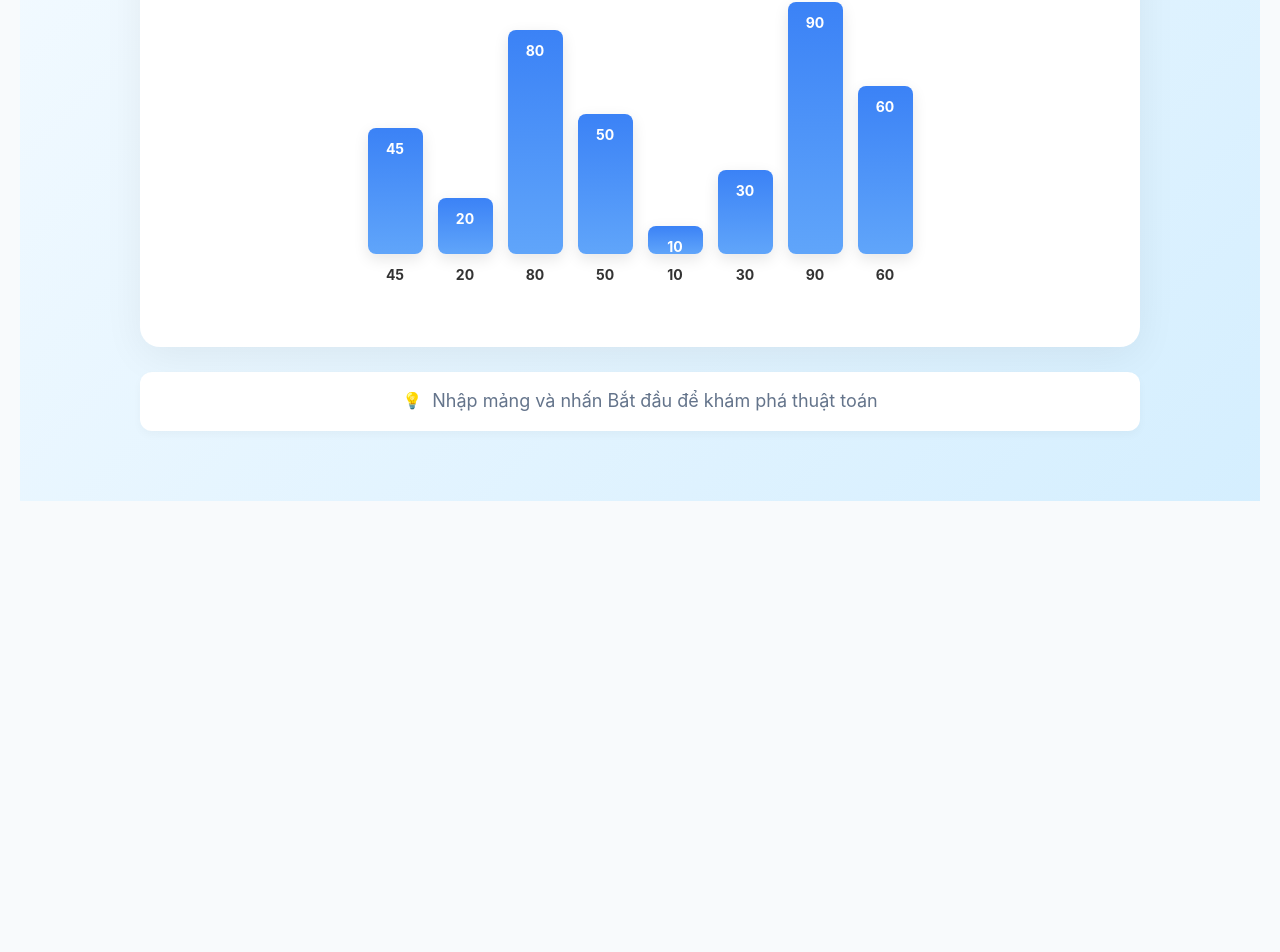
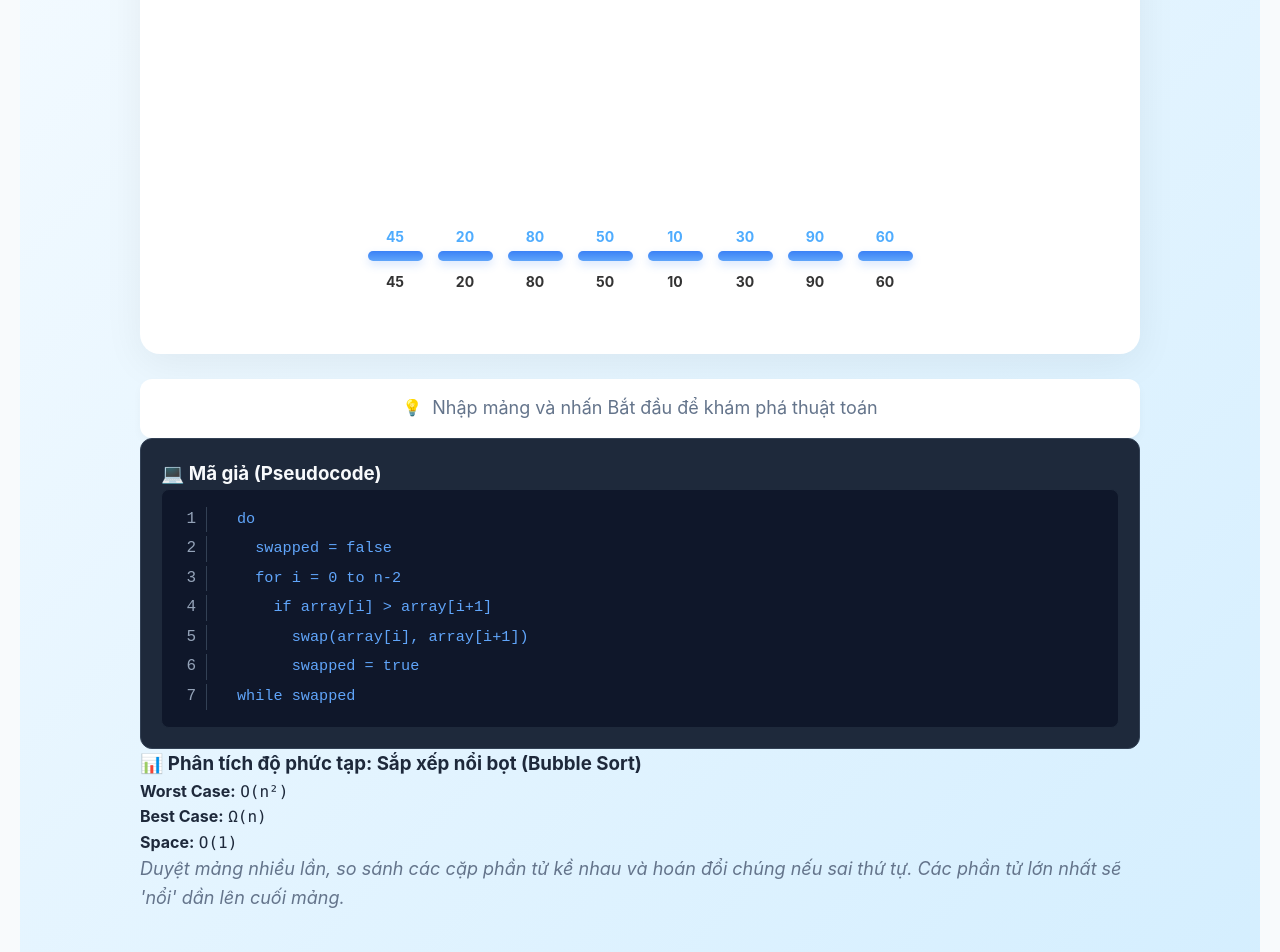
Before and after one commit to lethingocnhat462-ux/Visalgo-final-project, a React (Create React App) app: page /Visalgo-final-project/algorithms/bubble in a window 1280 px wide. Shown: the part 389-1341 px from the top of the page. Before the commit the page ends 910 px from the top, so only its background shows below. Built offline with nearby package versions, Linux system fonts and the light colour scheme.

Commit message:
Nhất thêm vài tính năng mới

```diff
--- a/src/App.js
+++ b/src/App.js
@@ -11,6 +11,7 @@ function App() {
   return (
 
       <Router basename="/Visalgo-final-project">
+
       <div className="app-container">
         <Header />
         <main style={{ padding: '20px' }}>
--- a/src/components/Bar.js
+++ b/src/components/Bar.js
@@ -1,24 +1,37 @@
+// src/components/Bar.js
 import React from 'react';
 
-const Bar = ({ value, status }) => {
+const Bar = ({ value, status, maxValue }) => {
   const getStatusClass = () => {
     if (status === 'comparing' || status === 'swapping') return 'processing';
     if (status === 'sorted') return 'completed';
     return '';
   };
 
+  // QUAN TRỌNG: Tính tỷ lệ phần trăm riêng cho từng cột
+  // safeMaxValue đảm bảo không chia cho 0.
+  // Chúng ta dùng Math.max(..., 5) để cột nhỏ nhất vẫn nhìn thấy được.
+  const safeMaxValue = maxValue && maxValue > 0 ? maxValue : 100;
+  const heightPercent = Math.max((value / safeMaxValue) * 85, 5);
+
   return (
-    <div className="bar-wrapper" style={{ transition: 'all 0.4s ease' }}>
-      <div className={`bar ${getStatusClass()}`}
-           style={{
-             height: `${value * 2.8}px`,
-             boxShadow: '0 5px 15px rgba(0,0,0,0.1)'
-           }}>
-        <span className="value-top">{value}</span>
-      </div>
-      <span className="value-bottom" style={{ fontWeight: 'bold', color: '#333' }}>{value}</span>
+  <div className="bar-wrapper">
+    <div className={`bar ${getStatusClass()}`}
+         style={{
+           height: `${heightPercent}%`,
+           transition: 'height 0.4s ease-in-out',
+           width: '100%',
+           position: 'relative' // Bỏ backgroundColor ở đây để CSS xử lý
+         }}>
+      <span className="value-top" style={{ position: 'absolute', top: '-25px', width: '100%', textAlign: 'center', color: '#4facfe' }}>
+        {value}
+      </span>
     </div>
-  );
+    <span className="value-bottom" style={{ marginTop: '10px', fontWeight: 'bold', color: '#333' }}>
+      {value}
+    </span>
+  </div>
+);
 };
 
 export default Bar;
--- a/src/components/Visualizer.css
+++ b/src/components/Visualizer.css
@@ -1,25 +1,47 @@
-/* src/styles/Visualizer.css hoặc file tương đương */
-.visualizer-container {
-  width: 90%; /* Mở rộng chiều ngang */
-  max-width: 1000px;
-  margin: 40px auto;
-  padding: 20px;
-  background-color: #ffffff;
-  border-radius: 15px;
-  box-shadow: 0 4px 20px rgba(0,0,0,0.05);
-
-  /* Tăng chiều cao vùng hiển thị */
-  min-height: 500px;
-  display: flex;
-  flex-direction: column;
-  justify-content: space-between;
-}
+/* src/styles/Visualizer.css */
 
 .bars-display {
   display: flex;
-  align-items: flex-end; /* Căn các cột ở đáy */
+  align-items: flex-end; /* Quan trọng: Đẩy các wrapper xuống đáy khung chứa */
   justify-content: center;
-  /* Quan trọng: Chiều cao này quyết định độ lớn của biểu đồ */
   height: 400px;
-  padding-bottom: 40px; /* Chừa chỗ cho con số hiển thị bên dưới */
+  gap: 12px;
+  padding: 20px;
+  width: 100%;
 }
+
+.bar-wrapper {
+  display: flex;
+  flex-direction: column; /* Xếp theo cột: [Số trên] -> [Thanh Bar] -> [Số dưới] */
+  justify-content: flex-end; /* Đẩy thanh bar xuống sát nhãn số phía dưới */
+  align-items: center;
+  height: 100%;
+  flex: 1;
+  max-width: 60px;
+  min-width: 35px;
+}
+
+.bar {
+  width: 100%;
+  /* Thay đổi màu sang gradient xanh sáng để giống hình mẫu 72c54f.jpg */
+  background: linear-gradient(180deg, #4facfe 0%, #00f2fe 100%);
+  border-radius: 8px 8px 0 0; /* Chỉ bo góc trên */
+  position: relative;
+}
+/* Thêm vào src/styles/Visualizer.css */
+.complexity-card {
+  border-left: 5px solid #4facfe; /* Màu xanh đồng bộ với các cột */
+  text-align: left;
+}
+
+.complexity-card table td {
+  padding: 8px 0;
+  border-bottom: 1px solid #eee;
+}
+
+.complexity-card code {
+  background: #eef2f7;
+  padding: 2px 6px;
+  border-radius: 4px;
+  color: #f5576c; /* Màu đỏ nổi bật cho độ phức tạp */
+}
--- /dev/null
+++ b/src/constants/algorithmData.js
@@ -0,0 +1,52 @@
+export const ALGO_INFO = {
+  bubble: {
+    name: "Sắp xếp nổi bọt (Bubble Sort)",
+    worstCase: "O(n²)",
+    averageCase: "Θ(n²)",
+    bestCase: "Ω(n)",
+    spaceComplexity: "O(1)",
+    description: "Duyệt mảng nhiều lần, so sánh các cặp phần tử kề nhau và hoán đổi chúng nếu sai thứ tự. Các phần tử lớn nhất sẽ 'nổi' dần lên cuối mảng.",
+    pseudocode: [
+      "do",
+      "  swapped = false",
+      "  for i = 0 to n-2",
+      "    if array[i] > array[i+1]",
+      "      swap(array[i], array[i+1])",
+      "      swapped = true",
+      "while swapped"
+    ]
+  },
+  selection: {
+    name: "Sắp xếp chọn (Selection Sort)",
+    worstCase: "O(n²)",
+    averageCase: "Θ(n²)",
+    bestCase: "Ω(n²)",
+    spaceComplexity: "O(1)",
+    description: "Chia mảng thành hai phần: đã sắp xếp và chưa sắp xếp. Thuật toán liên tục tìm phần tử nhỏ nhất trong phần chưa sắp xếp và đưa nó về cuối phần đã sắp xếp.",
+    pseudocode: [
+      "for i = 0 to n-1",
+      "  minIndex = i",
+      "  for j = i+1 to n-1",
+      "    if array[j] < array[minIndex]",
+      "      minIndex = j",
+      "  swap(array[i], array[minIndex])"
+    ]
+  },
+  insertion: {
+    name: "Sắp xếp chèn (Insertion Sort)",
+    worstCase: "O(n²)",
+    averageCase: "Θ(n²)",
+    bestCase: "Ω(n)",
+    spaceComplexity: "O(1)",
+    description: "Xây dựng mảng đã sắp xếp bằng cách lấy từng phần tử từ phần chưa sắp xếp và 'chèn' nó vào đúng vị trí trong phần đã sắp xếp.",
+    pseudocode: [
+      "for i = 1 to n-1",
+      "  key = array[i]",
+      "  j = i - 1",
+      "  while j >= 0 and array[j] > key",
+      "    array[j + 1] = array[j]",
+      "    j = j - 1",
+      "  array[j + 1] = key"
+    ]
+  }
+};
--- a/src/pages/HomePage.css
+++ b/src/pages/HomePage.css
@@ -28,7 +28,18 @@
   align-items: center;
 
 }
+.speed-control {
+  margin: 20px 0;
+  color: white;
+  display: flex;
+  align-items: center;
+  gap: 15px;
+}
 
+.speed-control input[type="range"] {
+  accent-color: #3b82f6; /* Màu xanh đồng bộ với nút bấm */
+  cursor: pointer;
+}
 /* 3. Làm nổi font chữ tiêu đề */
 
 .hero h1 {
--- a/src/pages/VisualizationPage.css
+++ b/src/pages/VisualizationPage.css
@@ -24,7 +24,100 @@
   display: flex;
   flex-direction: column;
 }
+.speed-group {
+  display: flex;
+  flex-direction: column;
+  align-items: center;
+  gap: 5px;
+  min-width: 150px;
+}
 
+.speed-slider {
+  width: 100%;
+  cursor: pointer;
+  accent-color: #3b82f6; /* Màu xanh neon đồng bộ */
+}
+
+.label-text {
+  font-size: 0.9rem;
+  color: #cbd5e1;
+  font-weight: 500;
+}
+.pseudocode-card {
+  background: #1e293b; /* Nền xanh xám đậm hơn một chút */
+  border: 1px solid #334155;
+  border-radius: 12px;
+  padding: 20px;
+  color: #f8fafc; /* Chữ tiêu đề trắng rõ */
+}
+
+.code-container {
+  background: #0f172a; /* Nền vùng code đen sâu */
+  padding: 15px;
+  border-radius: 8px;
+  font-family: 'Fira Code', monospace;
+  border: 1px solid #1e293b;
+}
+
+.code-line {
+  display: flex;
+  gap: 15px;
+  padding: 2px 8px;
+  transition: all 0.2s;
+}
+
+.code-line.highlight {
+  background: rgba(59, 130, 246, 0.2);
+  border-radius: 4px;
+}
+.code-line.highlight .code-text {
+  color: #fbbf24; /* Dòng đang chạy sẽ chuyển sang màu Vàng rực rỡ */
+}
+
+.line-number {
+  color: #94a3b8; /* Số dòng màu xám sáng */
+  min-width: 25px;
+  display: inline-block;
+  text-align: right;
+  margin-right: 15px;
+  border-right: 1px solid #334155;
+  padding-right: 10px;
+}
+.pseudocode-container {
+  background: #cdd1da; /* Nền xanh đen sâu */
+  border: 1px solid #1e293b;
+  border-radius: 12px;
+  padding: 1.5rem;
+  margin-top: 2rem;
+  box-shadow: 0 10px 25px rgba(0,0,0,0.3);
+}
+
+.code-block {
+  font-family: 'Fira Code', monospace; /* Font chữ lập trình */
+  line-height: 1.6;
+}
+
+.code-line {
+  display: flex;
+  gap: 15px;
+  padding: 2px 5px;
+  border-radius: 4px;
+}
+
+.line-num {
+  color: #64748b; /* Số dòng màu xám */
+  min-width: 25px;
+  text-align: right;
+  border-right: 1px solid #334155;
+  padding-right: 10px;
+}
+
+.code-text {
+  color: #60a5fa; /* Màu xanh dương sáng (Sky Blue) giúp chữ cực kỳ nổi bật */
+  margin: 0;
+  font-size: 0.95rem;
+  font-weight: 500;
+}
 .algo-display-title {
   text-align: center;
   font-size: 2.2rem;
--- a/src/pages/VisualizationPage.js
+++ b/src/pages/VisualizationPage.js
@@ -5,6 +5,41 @@ import { bubbleSortSteps } from '../algorithms/bubbleSort';
 import { insertionSortSteps } from '../algorithms/insertionSort';
 import { mergeSortSteps } from '../algorithms/mergeSort';
 import './VisualizationPage.css';
+import { ALGO_INFO } from '../constants/algorithmData';
+
+// Component con hiển thị Độ phức tạp
+const ComplexityCard = ({ algoKey }) => {
+  const info = ALGO_INFO[algoKey] || ALGO_INFO.bubble;
+  return (
+    <div className="complexity-card-styled">
+      <h3>📊 Phân tích độ phức tạp: {info.name}</h3>
+      <div className="complexity-grid">
+        <div className="comp-item"><strong>Worst Case:</strong> <code>{info.worstCase}</code></div>
+        <div className="comp-item"><strong>Best Case:</strong> <code>{info.bestCase}</code></div>
+        <div className="comp-item"><strong>Space:</strong> <code>{info.spaceComplexity}</code></div>
+      </div>
+      <p className="algo-desc"><em>{info.description}</em></p>
+    </div>
+  );
+};
+
+// Component con hiển thị Mã giả
+const PseudocodeCard = ({ algoKey }) => {
+  const info = ALGO_INFO[algoKey] || ALGO_INFO.bubble;
+  return (
+    <div className="pseudocode-card">
+      <h3>💻 Mã giả (Pseudocode)</h3>
+      <div className="code-container">
+        {info.pseudocode?.map((line, index) => (
+          <div key={index} className="code-line">
+            <span className="line-number">{index + 1}</span>
+            <pre className="code-text">{line}</pre>
+          </div>
+        ))}
+      </div>
+    </div>
+  );
+};
 
 export default function VisualizationPage() {
   const { algo } = useParams();
@@ -14,7 +49,9 @@ export default function VisualizationPage() {
   const [currentStep, setCurrentStep] = useState(-1);
   const [isPlaying, setIsPlaying] = useState(false);
   const [speed, setSpeed] = useState(400);
+
   const intervalRef = useRef(null);
+  const maxValue = array.length > 0 ? Math.max(...array) : 100;
 
   useEffect(() => {
     handleStart();
@@ -63,9 +100,7 @@ export default function VisualizationPage() {
   return (
     <div className="visual-page">
       <div className="bg-overlay"></div>
-
       <div className="content-container">
-        {/* Tiêu đề thuật toán hiển thị lại ở đây */}
         <h1 className="algo-display-title">Thuật toán: {algo?.toUpperCase()}</h1>
 
         <div className="toolbar-card">
@@ -75,6 +110,15 @@ export default function VisualizationPage() {
               value={inputArray}
               onChange={(e) => setInputArray(e.target.value)}
               className="styled-input"
+            />
+          </div>
+
+          <div className="speed-group">
+            <span className="label-text">Tốc độ: {speed}ms</span>
+            <input
+              type="range" min="50" max="1500" step="50"
+              value={speed} onChange={(e) => setSpeed(Number(e.target.value))}
+              className="speed-slider"
             />
           </div>
 
@@ -95,8 +139,7 @@ export default function VisualizationPage() {
             const isActive = currentData.indices?.includes(index);
             if (isActive) status = currentData.status;
             if (currentData.sortedIndices?.includes(index)) status = "sorted";
-
-            return <Bar key={index} value={value} status={status} />;
+            return <Bar key={index} value={value} status={status} maxValue={maxValue} />;
           })}
         </div>
 
@@ -104,6 +147,12 @@ export default function VisualizationPage() {
           <span className="emoji">💡</span>
           <p>{currentData.description || "Nhập mảng và nhấn Bắt đầu để khám phá thuật toán"}</p>
         </div>
+
+        {/* HIỂN THỊ MÃ GIẢ VÀ ĐỘ PHỨC TẠP */}
+        <div className="info-section">
+           <PseudocodeCard algoKey={algo} />
+           <ComplexityCard algoKey={algo} />
+        </div>
       </div>
     </div>
   );
```
Also changed, not shown: src/components/Visualizer.js (+66 -8 lines).
